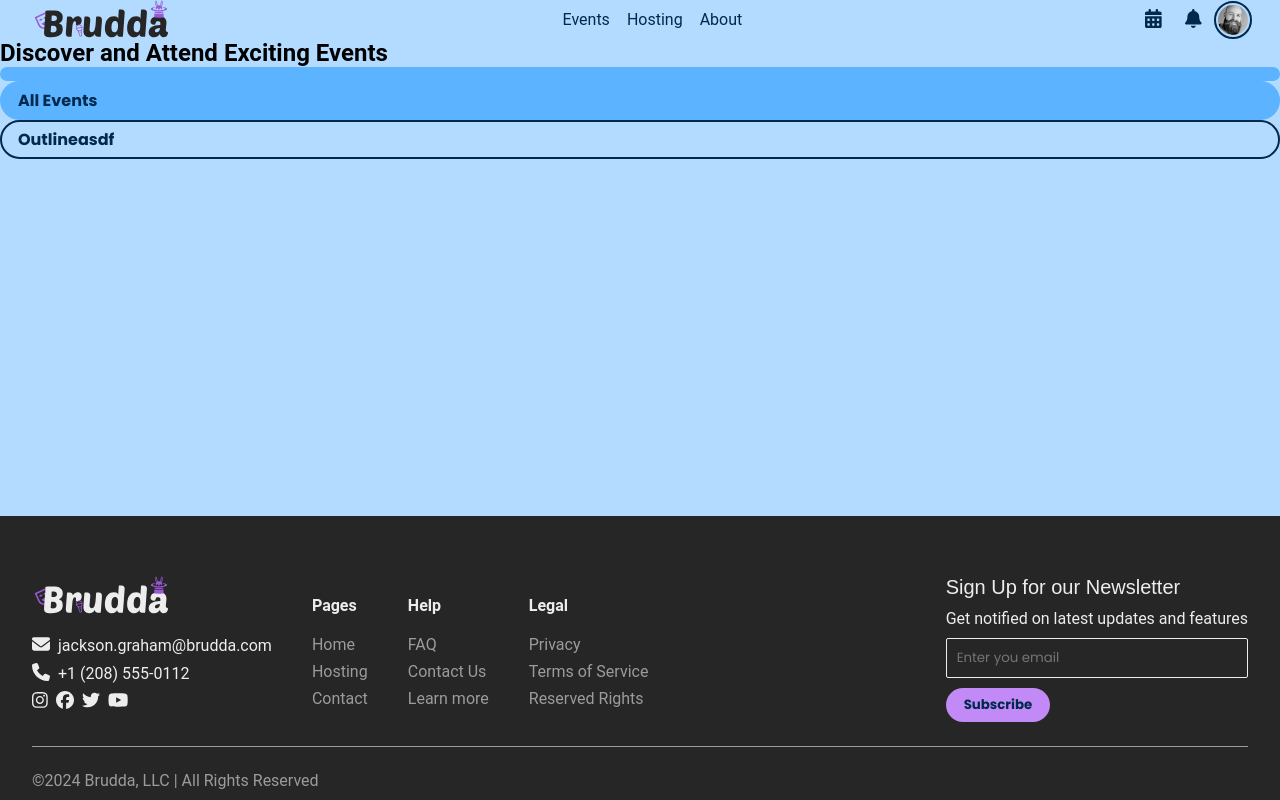
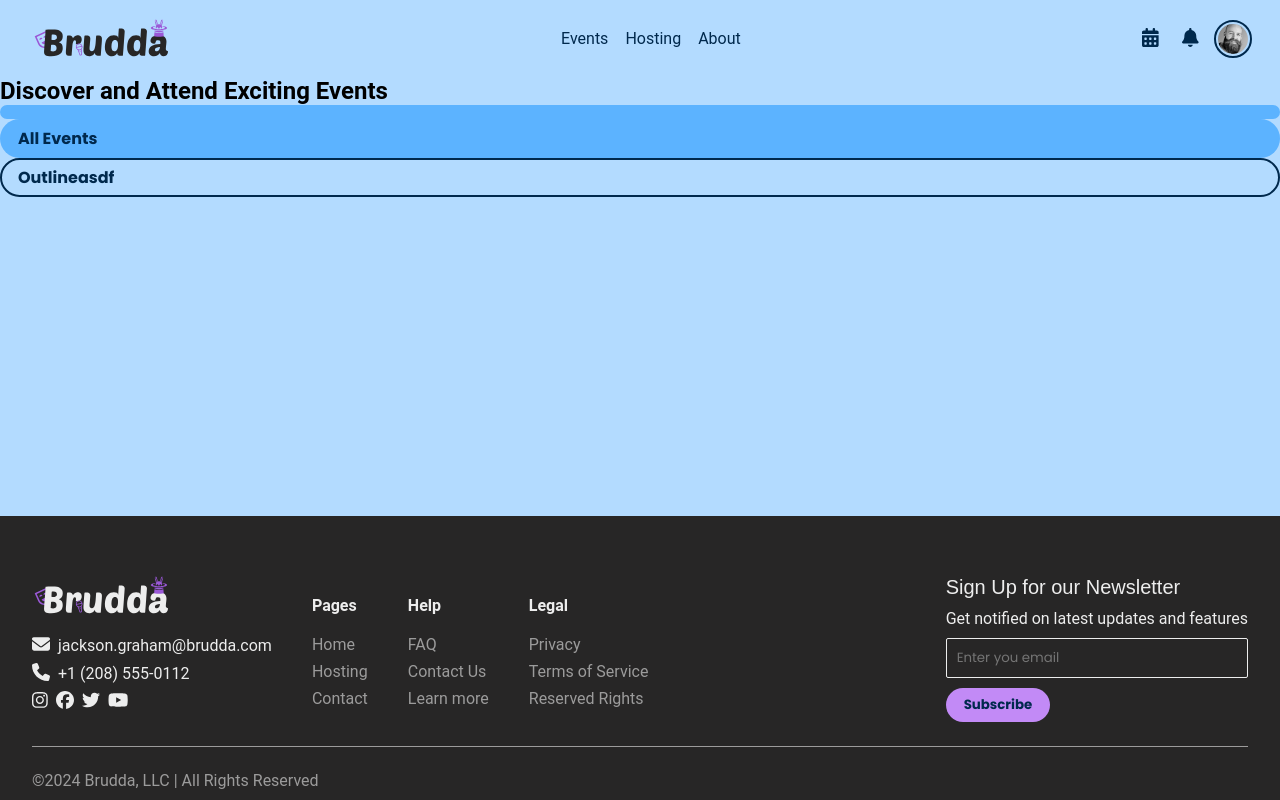
Before and after one commit to LilSecret/event-brudda, a React (Vite) app: page / in a window 1280 px wide. Built offline with nearby package versions, Linux system fonts and the light colour scheme; a web font is replaced by a local one.

Commit message:
fix navbar padding issues and profile img

```diff
--- a/src/components/Navbar/styles.css
+++ b/src/components/Navbar/styles.css
@@ -1,5 +1,6 @@
 .navbar {
   align-items: center;
+  padding-block: 1.2rem;
   display: flex;
   justify-content: space-between;
 }
@@ -71,6 +72,7 @@
   outline-offset: 2px;
   cursor: pointer;
   transition: 300ms ease;
+  margin-left: 3px;
 
   &:hover,
   &:focus {
```
